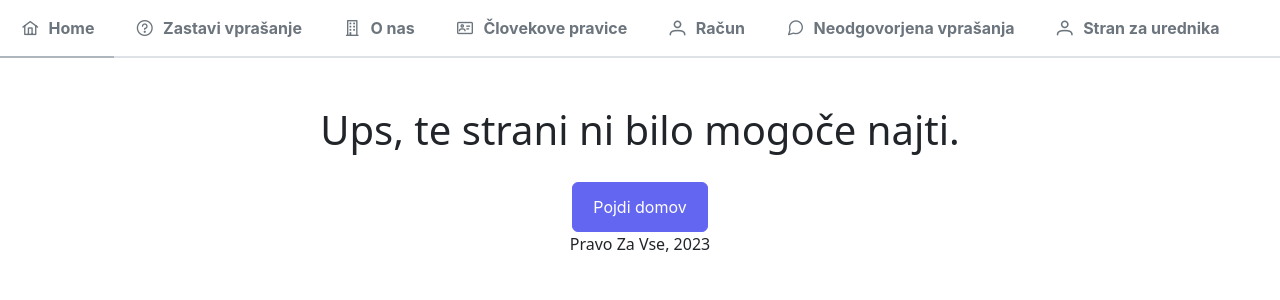
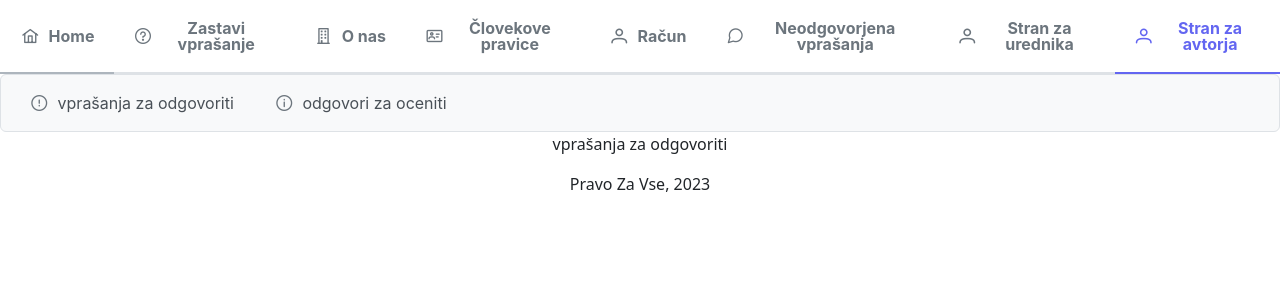
Before and after one commit to teol007/Praktikum2, a React (Create React App) app in the folder Frontend/pravozavsereact/: page /avtor in a window 1280 px wide. Shown: the top 300 px of the page. Built offline with nearby package versions, Linux system fonts and the light colour scheme.

Commit message:
dodan osnutek strani za avtorja

```diff
--- a/Frontend/pravozavsereact/src/App.tsx
+++ b/Frontend/pravozavsereact/src/App.tsx
@@ -16,6 +16,7 @@ import Account from './Components/Account/Account';
 import DisplayQuestions from './Components/Questions/DisplayQuestions/DisplayQuestions';
 import ManagerPage from './Components/ManagerPage/ManagerPage';
 import AddAnwser from './Components/Answer/AddAnwser/AddAnwser';
+import AuthorPage from './Components/AuthorPage/AuthorPage';
 
 function App() {
   return (
@@ -42,6 +43,8 @@ function App() {
               element={<Tests />}/>
           <Route path='/urednik/*'
               element={<ManagerPage />}/>
+          <Route path='/avtor/*'
+              element={<AuthorPage />}/>
           <Route path='/*'
               element={<PageNotFound />}/>
           <Route path='/odgovor/:questionId'
--- /dev/null
+++ b/Frontend/pravozavsereact/src/Components/AuthorPage/AuthorPage.tsx
@@ -0,0 +1,39 @@
+import React from "react";
+import { MenuItem } from "primereact/menuitem";
+import { Menubar } from "primereact/menubar";
+import PageNotFound from "../PageNotFound/PageNotFound";
+import { Route, Routes, useNavigate } from "react-router-dom";
+import { QuestionsToAnswer } from "./QuestionsToAnswer/QuestionsToAnswer";
+import { QuestionsToEvaluate } from "./QuestionsToEvaluate/QuestionsToEvaluate";
+
+export default function ManagerPage(): JSX.Element {
+  const navigate = useNavigate();
+  const pages: MenuItem[] = [
+    {
+      label: 'vprašanja\u00A0za\u00A0odgovoriti',
+      icon: 'pi pi-fw pi-exclamation-circle',
+      command: () => {navigate('/avtor')}
+    },
+    {
+      label: 'odgovori\u00A0za\u00A0oceniti',
+      icon: 'pi pi-fw pi-info-circle',
+      command: () => {navigate('/avtor/ocenaOdgovorov')}
+    },
+  ];
+
+  return (
+    <>
+      <Menubar model={pages} />
+      <Routes>
+        <Route path='/'
+          element={<QuestionsToAnswer />}
+        />
+        <Route path='/ocenaOdgovorov'
+          element={<QuestionsToEvaluate />}
+        />
+        <Route path='/*'
+          element={<PageNotFound />}/>
+      </Routes>
+    </>
+  );
+}
--- /dev/null
+++ b/Frontend/pravozavsereact/src/Components/AuthorPage/QuestionsToAnswer/QuestionsToAnswer.tsx
@@ -0,0 +1,7 @@
+import React from "react";
+
+export function QuestionsToAnswer (){
+    return(
+        <p>vprašanja za odgovoriti</p>
+    )
+}
--- /dev/null
+++ b/Frontend/pravozavsereact/src/Components/AuthorPage/QuestionsToEvaluate/QuestionsToEvaluate.tsx
@@ -0,0 +1,7 @@
+import React from "react";
+
+export function QuestionsToEvaluate (){
+    return(
+        <p>vprašanja za oceniti</p>
+    )
+}
--- a/Frontend/pravozavsereact/src/Components/Navbar/Navbar.tsx
+++ b/Frontend/pravozavsereact/src/Components/Navbar/Navbar.tsx
@@ -11,10 +11,12 @@ const buttons: MenuItem[] = [
     {label: 'Račun', icon: 'pi pi-fw pi-user'},
     {label: 'Neodgovorjena vprašanja', icon: 'pi pi-fw pi-comment'},
     {label: 'Stran za urednika', icon: 'pi pi-fw pi-user'},
+    {label: 'Stran za avtorja', icon: 'pi pi-fw pi-user'},
+
 ];
 
 const pages: string[] = [
-    '/', '/zastaviVprasanje', '/oNas', '/clovekovePravice', '/racun', '/vprasanja', '/urednik'
+    '/', '/zastaviVprasanje', '/oNas', '/clovekovePravice', '/racun', '/vprasanja', '/urednik', '/avtor'
 ];
 
 export default function Navbar() {
```
